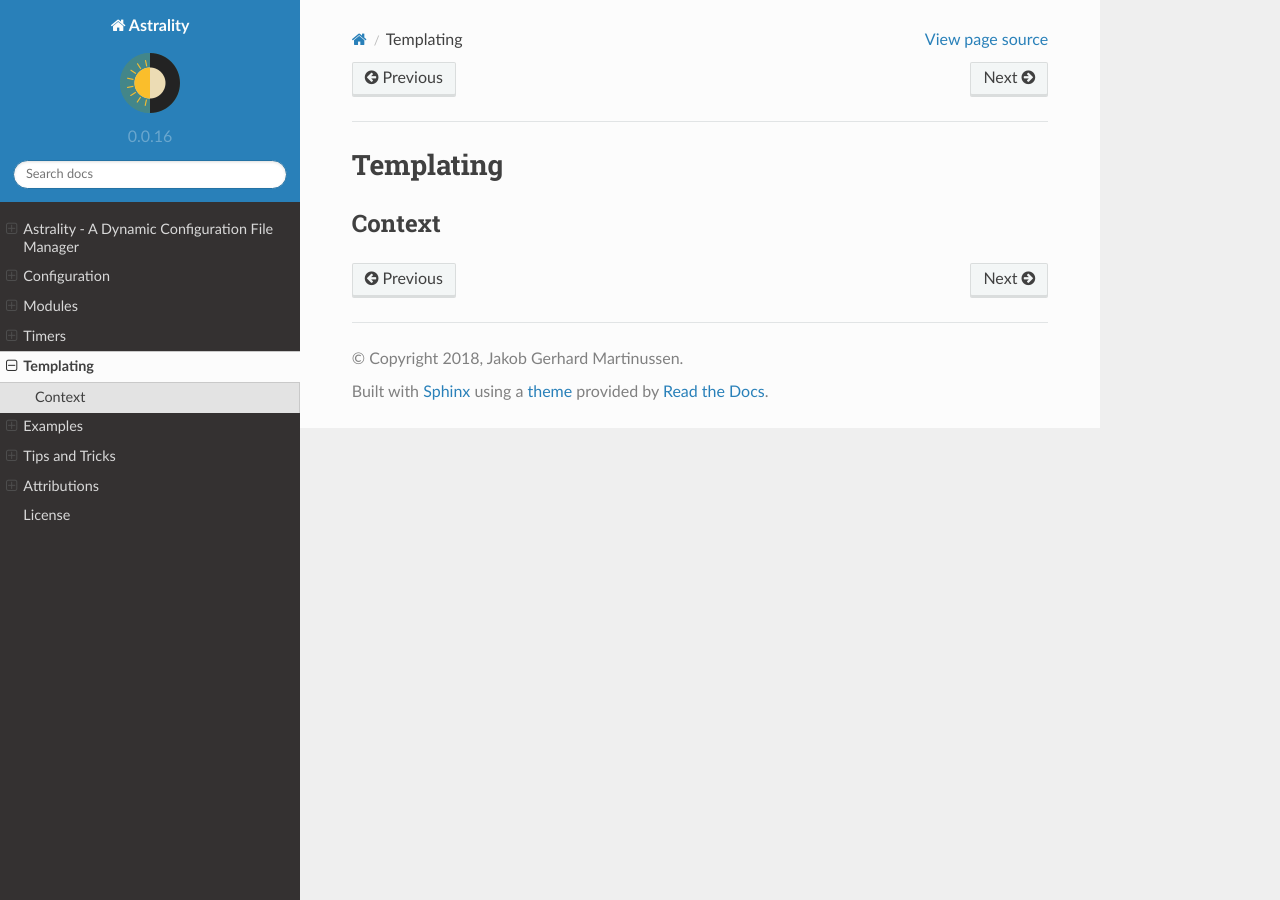
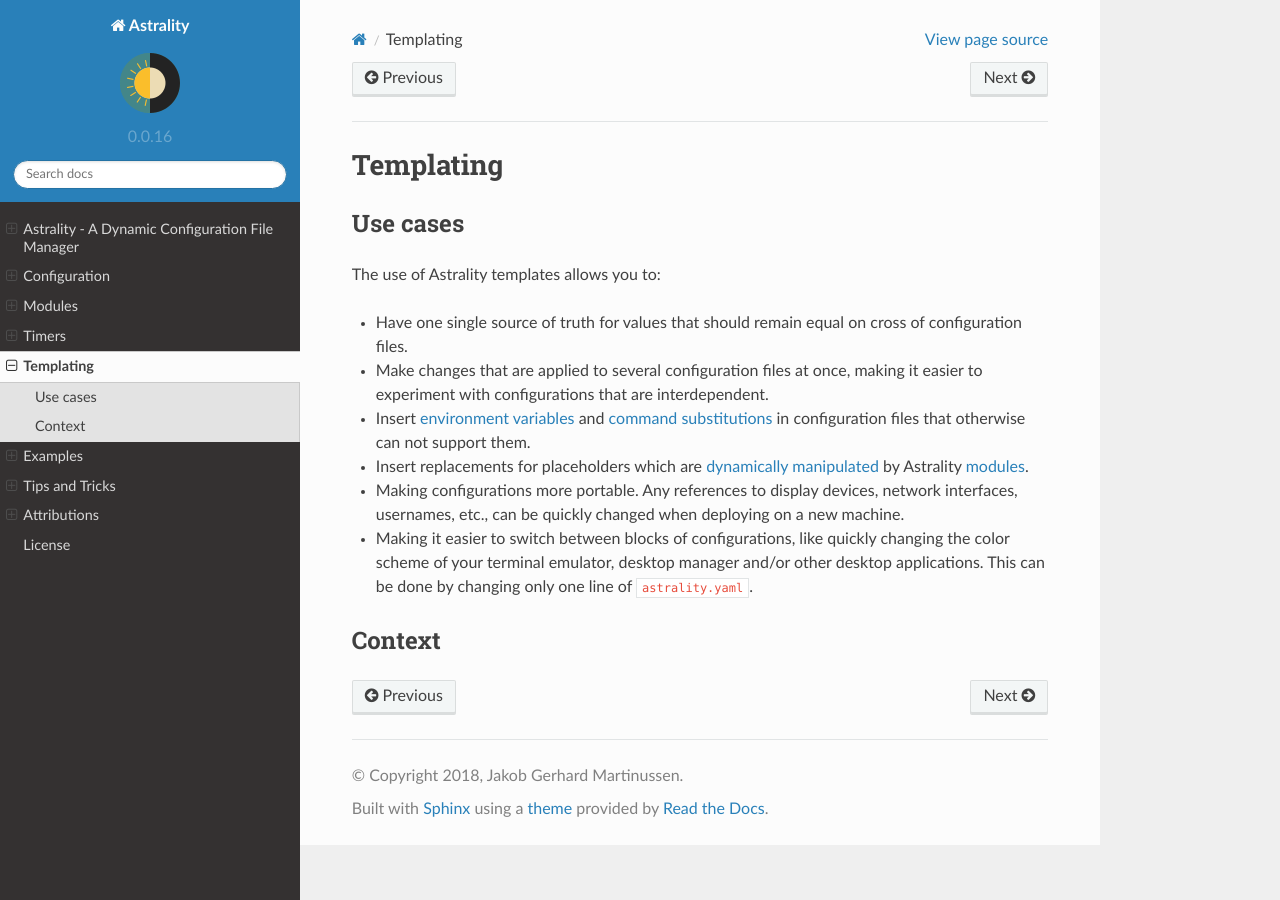
Before and after one commit to JakobGM/astrality, a Sphinx documentation site: the page built from docs/templating.rst, in a window 1280 px wide. Built offline with Sphinx 7.4.7 and the Read the Docs theme 2.0.0, drawn with Linux system fonts in a browser that asks for light colours.

Commit message:
Make a pitch for the use of templates

```diff
--- a/docs/configuration.rst
+++ b/docs/configuration.rst
@@ -66,6 +69,8 @@ Astrality makes two non-standard additions to the ``YAML`` syntax, so-called int
 
     .. caution::
         Only ``${NAME}`` blocks are expanded. ``$NAME`` will be left in place, to allow runtime expansions of environment variables when modules define shell commands to be run.
+
+.. _command_substitution:
 
 * **Command substitution**:
     ``$( some_shell_command )`` is replaced with the standard output resulting from running ``some_shell_command`` in a ``bash`` shell.
--- a/docs/templating.rst
+++ b/docs/templating.rst
@@ -4,6 +4,18 @@
 Templating
 ==========
 
+Use cases
+=========
+
+The use of Astrality templates allows you to:
+
+* Have one single source of truth for values that should remain equal on cross of configuration files.
+* Make changes that are applied to several configuration files at once, making it easier to experiment with configurations that are interdependent.
+* Insert :ref:`environment variables <parameter_expansion>` and :ref:`command substitutions <command_substitution>` in configuration files that otherwise can not support them.
+* Insert replacements for placeholders which are :ref:`dynamically manipulated <context_import_action>` by Astrality :ref:`modules <modules>`.
+* Making configurations more portable. Any references to display devices, network interfaces, usernames, etc., can be quickly changed when deploying on a new machine.
+* Making it easier to switch between blocks of configurations, like quickly changing the color scheme of your terminal emulator, desktop manager and/or other desktop applications. This can be done by changing only one line of ``astrality.yaml``.
+
 .. _context:
 
 Context
```
Also changed, not shown: other parts of docs/configuration.rst (+3 -0 lines), docs/modules.rst (+5 -5 lines).
